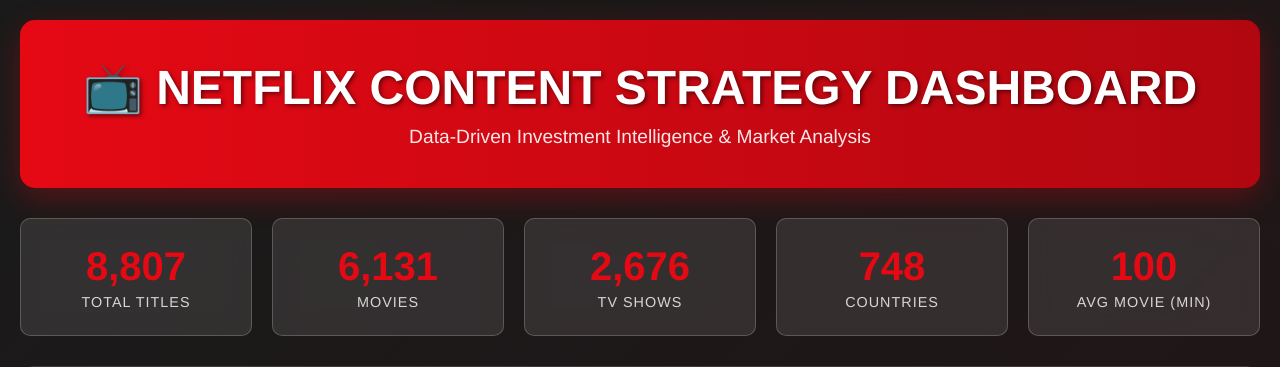
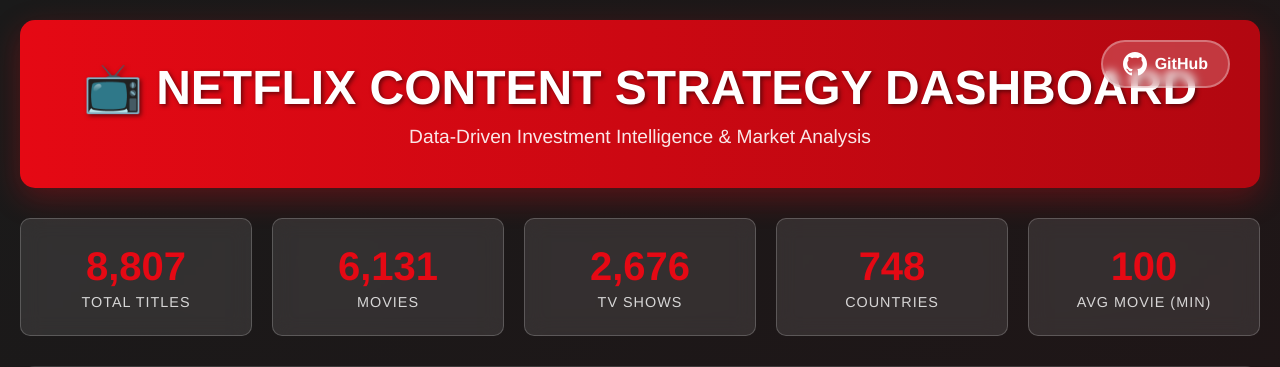
Before and after one commit to Shlokabhishek/data_analytics_1st-project, a Flask app: page / in a window 1280 px wide. Shown: the top 367 px of the page. Run offline with Flask 3, Linux system fonts and the light colour scheme.

Commit message:
Add GitHub repository link to dashboard header

```diff
--- a/templates/index.html
+++ b/templates/index.html
@@ -26,11 +26,41 @@
 
         header {
             text-align: center;
-            padding: 40px 0;
+            padding: 40px 20px;
             background: linear-gradient(90deg, #e50914 0%, #b20710 100%);
             border-radius: 15px;
             margin-bottom: 30px;
             box-shadow: 0 10px 30px rgba(229, 9, 20, 0.3);
+            position: relative;
+        }
+
+        .github-link {
+            position: absolute;
+            top: 20px;
+            right: 30px;
+            background: rgba(255, 255, 255, 0.2);
+            color: #fff;
+            padding: 10px 20px;
+            border-radius: 25px;
+            text-decoration: none;
+            font-weight: bold;
+            transition: all 0.3s ease;
+            border: 2px solid rgba(255, 255, 255, 0.3);
+            backdrop-filter: blur(5px);
+            display: inline-flex;
+            align-items: center;
+            gap: 8px;
+        }
+
+        .github-link:hover {
+            background: rgba(255, 255, 255, 0.3);
+            transform: translateY(-2px);
+            box-shadow: 0 5px 15px rgba(0, 0, 0, 0.3);
+        }
+
+        .github-icon {
+            width: 24px;
+            height: 24px;
         }
 
         h1 {
@@ -179,12 +209,28 @@
             .chart-container {
                 height: 300px;
             }
+
+            .github-link {
+                position: static;
+                margin-bottom: 15px;
+                display: inline-flex;
+            }
+
+            header {
+                padding: 20px 15px;
+            }
         }
     </style>
 </head>
 <body>
     <div class="container">
         <header>
+            <a href="https://github.com/Shlokabhishek/data_analytics_1st-project" target="_blank" class="github-link">
+                <svg class="github-icon" viewBox="0 0 24 24" fill="currentColor">
+                    <path d="M12 0c-6.626 0-12 5.373-12 12 0 5.302 3.438 9.8 8.207 11.387.599.111.793-.261.793-.577v-2.234c-3.338.726-4.033-1.416-4.033-1.416-.546-1.387-1.333-1.756-1.333-1.756-1.089-.745.083-.729.083-.729 1.205.084 1.839 1.237 1.839 1.237 1.07 1.834 2.807 1.304 3.492.997.107-.775.418-1.305.762-1.604-2.665-.305-5.467-1.334-5.467-5.931 0-1.311.469-2.381 1.236-3.221-.124-.303-.535-1.524.117-3.176 0 0 1.008-.322 3.301 1.23.957-.266 1.983-.399 3.003-.404 1.02.005 2.047.138 3.006.404 2.291-1.552 3.297-1.23 3.297-1.23.653 1.653.242 2.874.118 3.176.77.84 1.235 1.911 1.235 3.221 0 4.609-2.807 5.624-5.479 5.921.43.372.823 1.102.823 2.222v3.293c0 .319.192.694.801.576 4.765-1.589 8.199-6.086 8.199-11.386 0-6.627-5.373-12-12-12z"/>
+                </svg>
+                GitHub
+            </a>
             <h1>📺 NETFLIX CONTENT STRATEGY DASHBOARD</h1>
             <p class="subtitle">Data-Driven Investment Intelligence & Market Analysis</p>
         </header>
```
